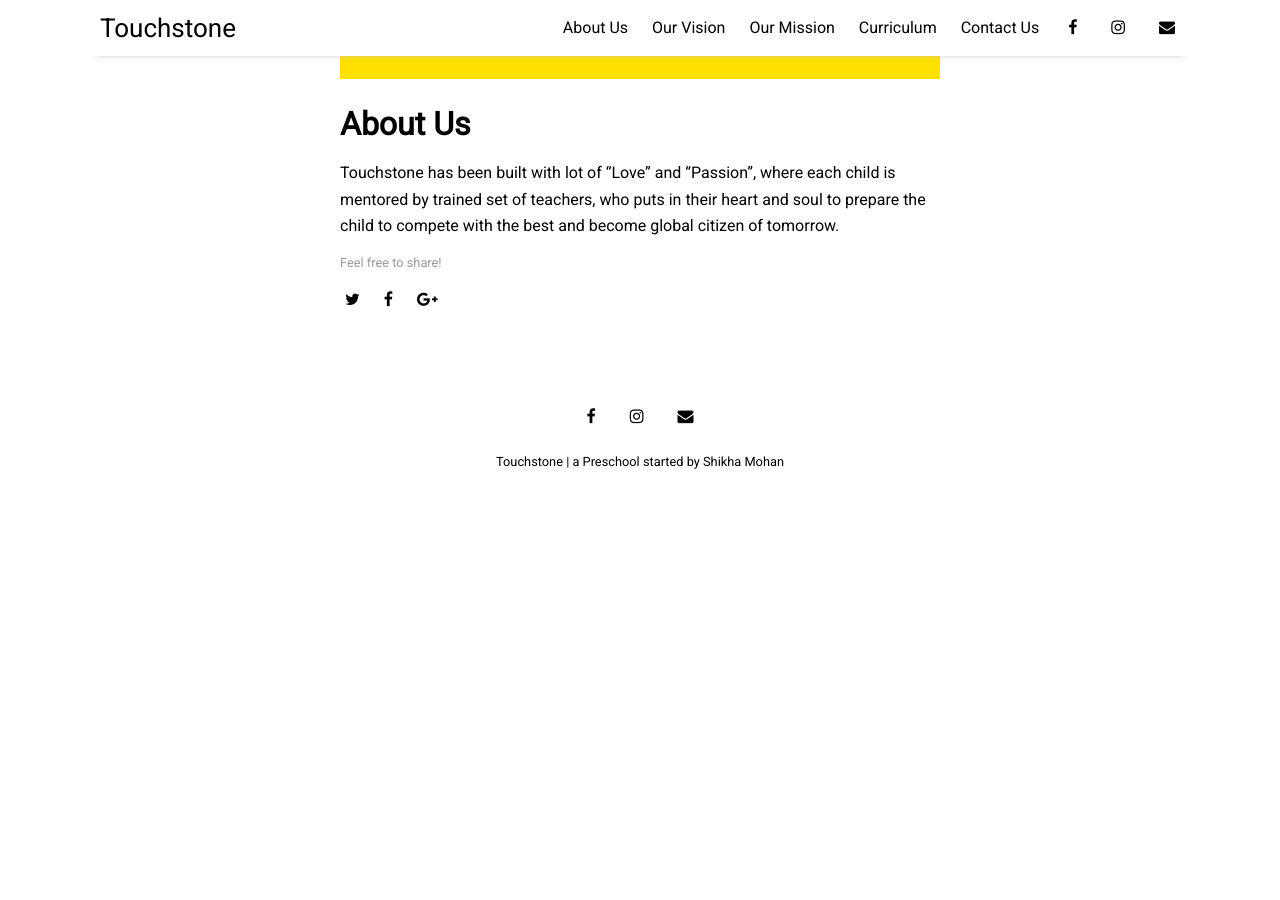
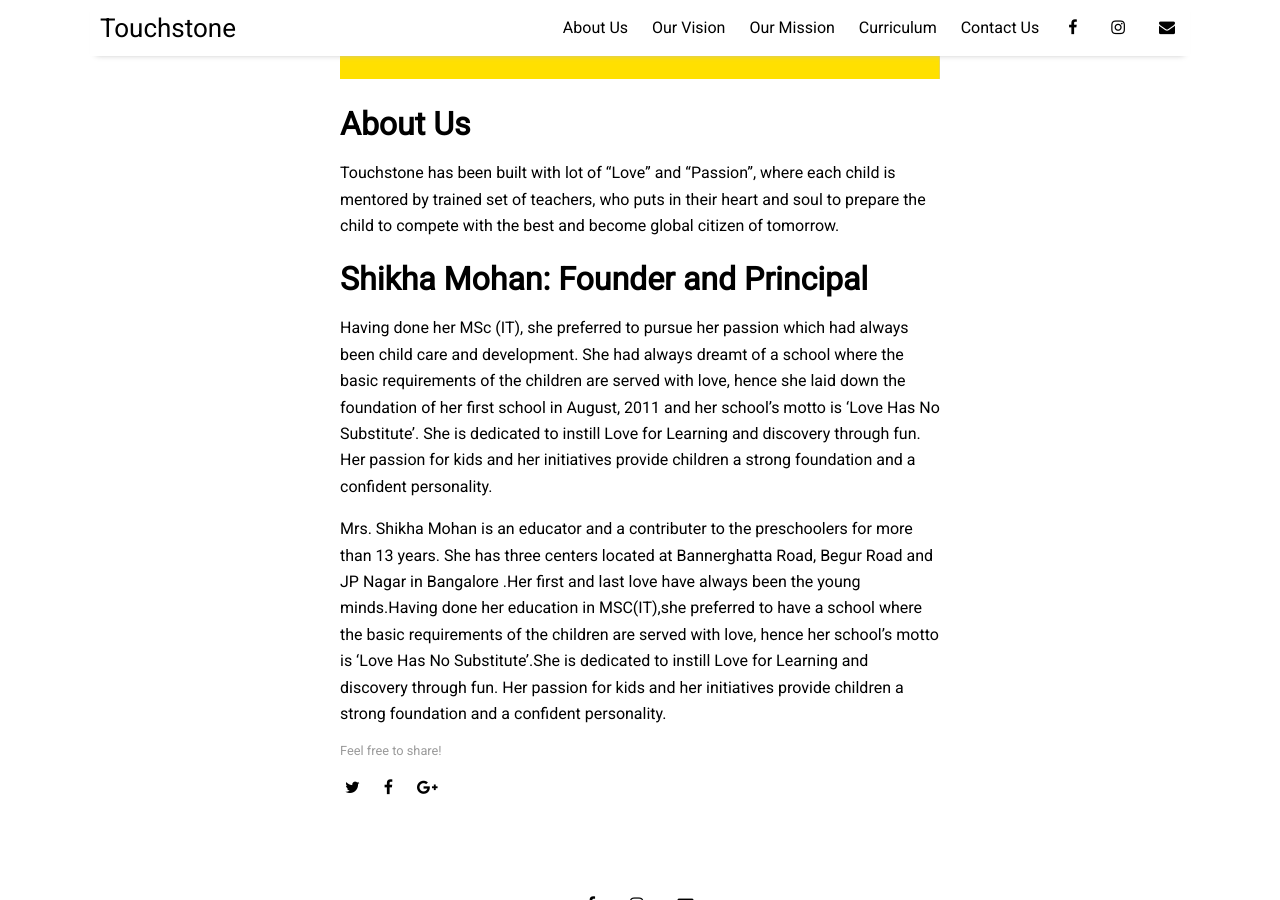
Before and after one commit to touchstonepreschool/touchstonepreschool.github.io, a Jekyll site: the page built from pages/about.md, in a window 1280 px wide and 900 px high, scrolled down 433 px. Built offline with Jekyll 4.4.1, drawn with Linux system fonts in a browser that asks for light colours; nearby versions of some CDN libraries; our own code applies the rules of GitHub Pages for plain Markdown files; before the commit the page ends 933 px from its top, so only the background shows below that.

Commit message:
Update about.md

```diff
--- a/pages/about.md
+++ b/pages/about.md
@@ -8,3 +8,9 @@
 # About Us
 
 Touchstone has been built with lot of “Love” and “Passion”, where each child is mentored by trained set of teachers, who puts in their heart and soul to prepare the child to compete with the best and become global citizen of tomorrow.
+
+# Shikha Mohan: Founder and Principal
+
+Having done her MSc (IT), she preferred to pursue her passion which had always been child care and development. She had always dreamt of a school where the basic requirements of the children are served with love, hence she laid down the foundation of her first school in August, 2011 and her school's motto is 'Love Has No Substitute'. She is dedicated to instill Love for Learning and discovery through fun. Her passion for kids and her initiatives provide children a strong foundation and a confident personality.
+
+Mrs. Shikha Mohan is an educator and a contributer to the preschoolers for more than 13 years. She has three centers located at Bannerghatta Road, Begur Road and JP Nagar in  Bangalore .Her first and last love have always been the young minds.Having done her education in MSC(IT),she preferred to have a school where the basic requirements of the children are served with love, hence her school's motto is 'Love Has No Substitute'.She is dedicated to instill Love for Learning and discovery through fun. Her passion for kids and her initiatives provide children a strong foundation and a confident personality.
```
